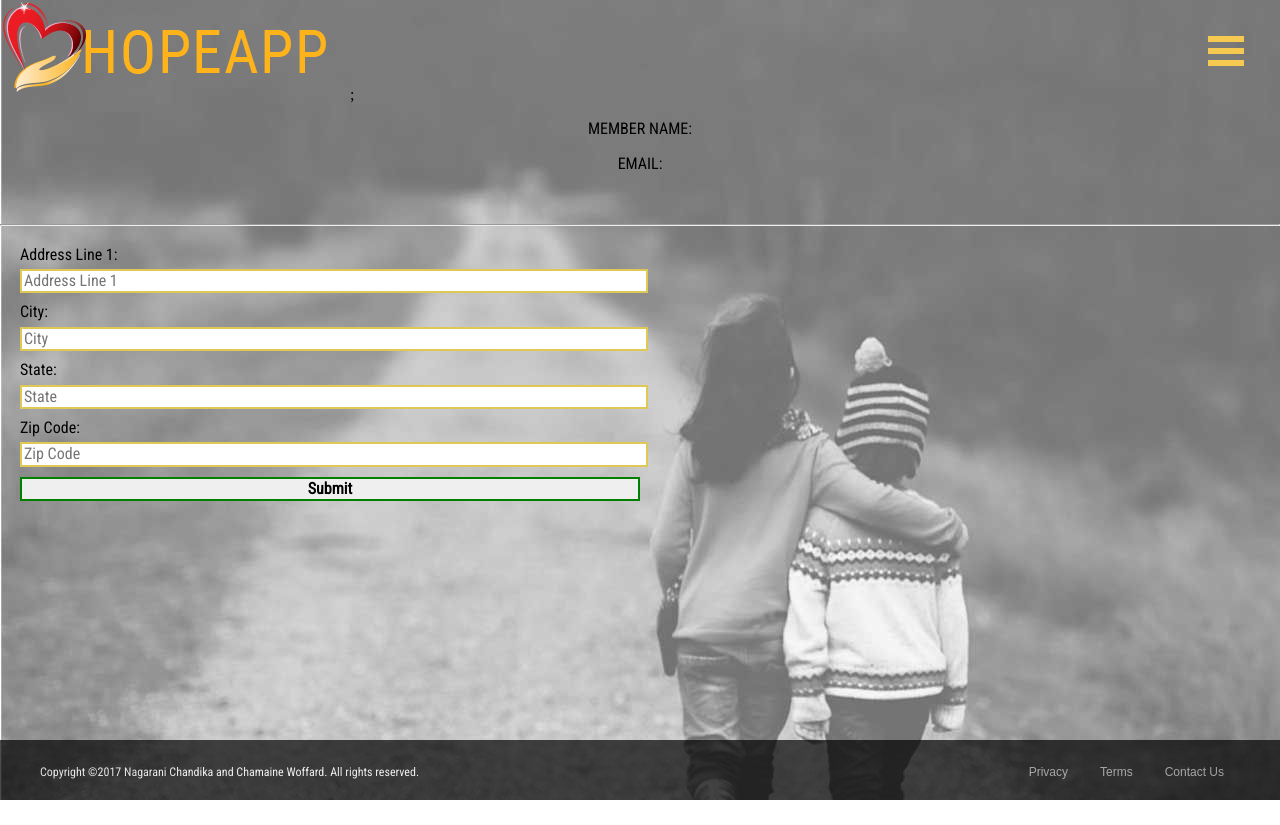
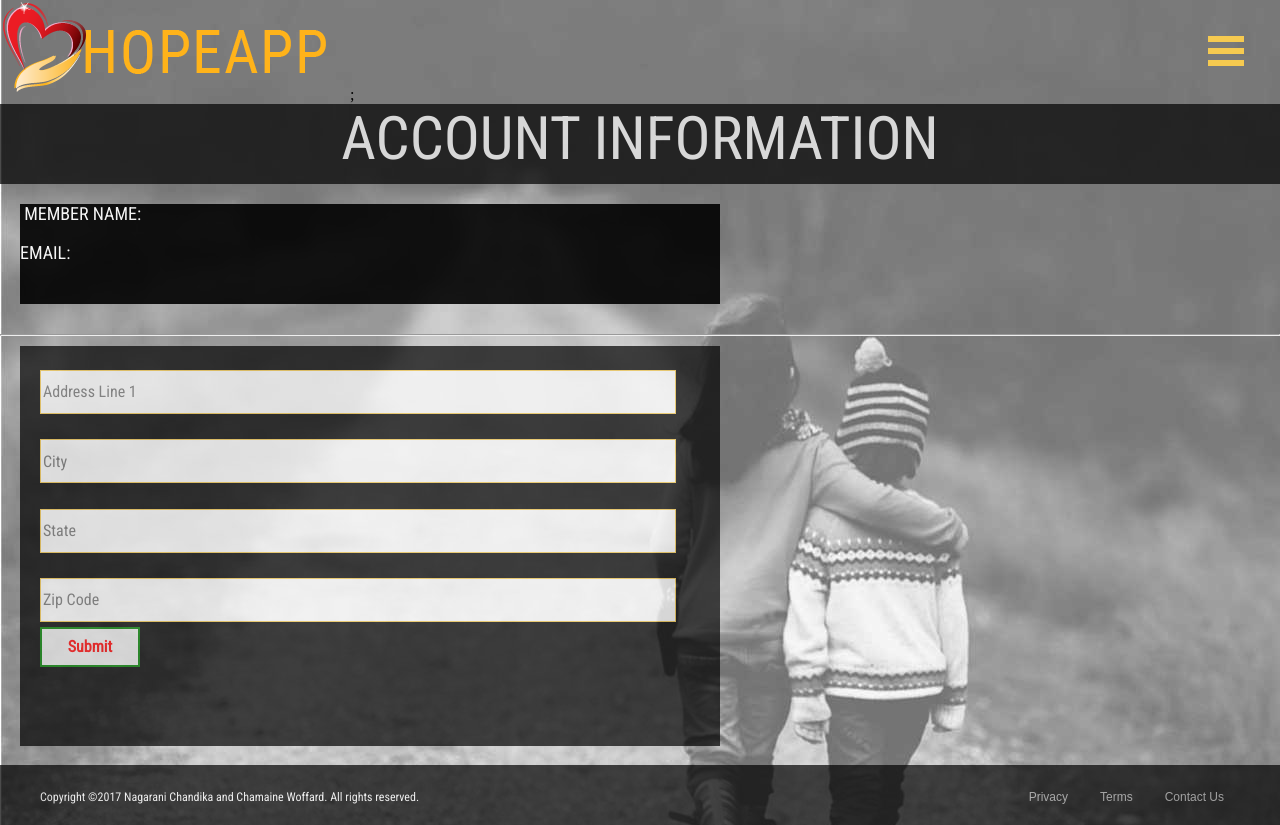
Before and after one commit to nchandika1/CharityApp, a React (Create React App) app in the folder client/: page /profile/1 in a window 1280 px wide. Before the commit the page ends 800 px from the top, so only its background shows below. Built offline with nearby package versions, Linux system fonts and the light colour scheme; no server answers; a web font is replaced by a local one.

Commit message:
profile styling

```diff
--- a/client/src/pages/Profile/Profile.css
+++ b/client/src/pages/Profile/Profile.css
@@ -1,23 +1,55 @@
-.member-info {
+.account-welcome {
+	background-color: #000;
+	opacity: .7;
+	height: 80px;
 	font-family: 'Roboto Condensed', sans-serif;
 	text-align: center;
+	font-size: 60px;
+	color: #fff;
+}
+
+
+.member-info {
+	width: 700px;
+	height: 100px;
+	margin: 20px 20px 30px 20px;
+	background-color: #000;
+	opacity: .9;
+	font-family: 'Roboto Condensed', sans-serif;
+	font-size: 18px;
+	color: #fff;
+	text-align: left;
+
 }
 
 .profile-form {
+	background-color: #000;
+	opacity: .7;
+	width: 700px;
+	height: 400px;
 	font-family: 'Roboto Condensed', sans-serif;
-  margin: 20px;
+  margin-left: 20px;
+  margin-top: 10px;
 }
 
 .profile-form input {
 	font-family: 'Roboto Condensed', sans-serif;
 	display: block;
   margin-top: 5px;
-  margin-bottom: 10px;
-  width: 50%;
-  border: 2px solid #dfc954;
+  margin-bottom: 2px;
+  margin-left: 20px;
+  margin-right: 20px;
+  width: 90%;
+  height: 40px;
+  border: 1px solid #f6ca50;
+  align-content: center;
 }
 
 .profile-form input[type=submit] {
 		border: 2px solid green;
 		font-weight: bold;
+		width: 200px;
+		width: auto;
+  	min-width: 100px;
+		color: #ff0000;
 }
--- a/client/src/pages/Profile/Profile.js
+++ b/client/src/pages/Profile/Profile.js
@@ -39,10 +39,10 @@ class Profile extends Component {
       return (
         <div>
           <Navigation user={this.state.id} />
+          <div className="account-welcome">ACCOUNT INFORMATION</div>
           <div className="member-info">
-  	  			<p>MEMBER NAME: {this.state.firstName} {this.state.lastName}</p>
+            <span><img src={this.state.image} /> MEMBER NAME: {this.state.firstName} {this.state.lastName}</span>
             <p>EMAIL: {this.state.email}</p>
-            <p><img src={this.state.image} /></p>
           </div>
           <hr />
           <div>
```
Lines whose indentation alone changed are shown as unchanged.
